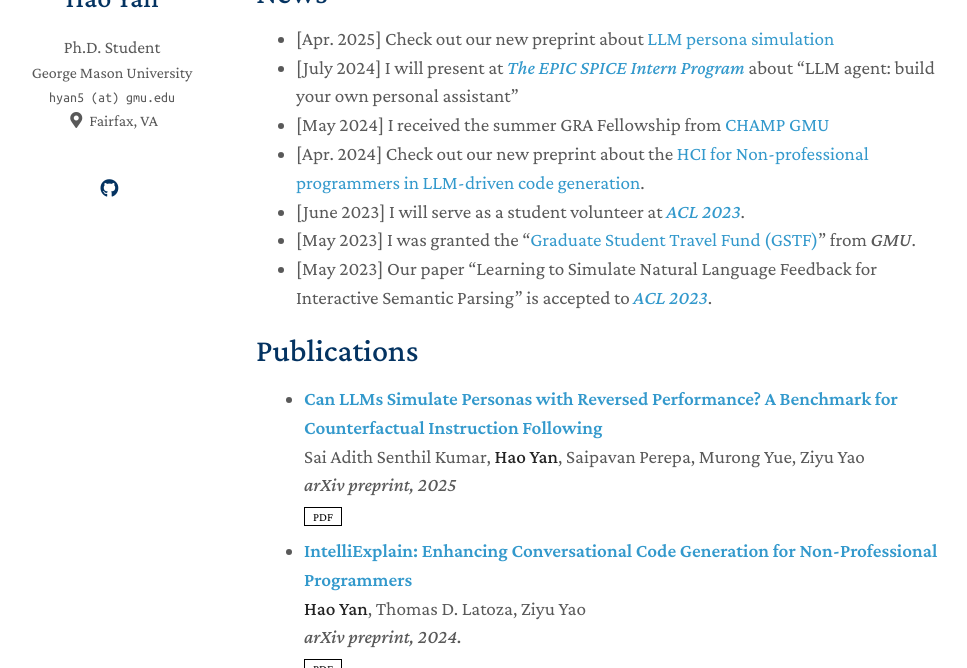
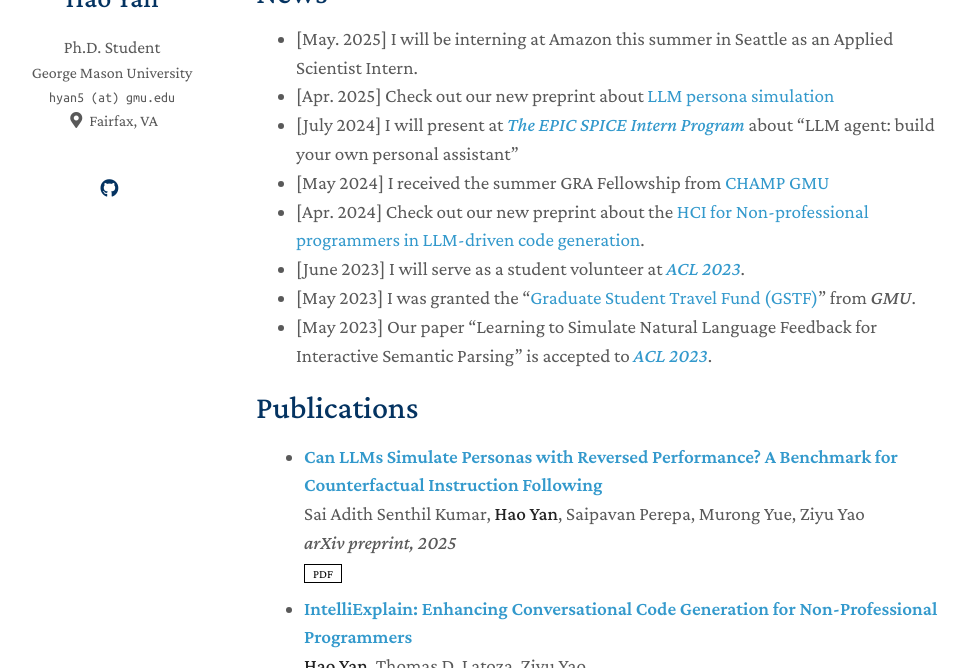
Before and after one commit to hyan5/hyan5.github.io, a Jekyll site: the page built from index.md, in a window 1280 px wide and 900 px high, scrolled down 886 px, cut to the strip 232-900 px from the top of the window. Shown: the whole strip, without its empty margins (164-1131 px from the left). Built offline with Jekyll 4.4.1, drawn with Linux system fonts in a browser that asks for light colours; nearby versions of some CDN libraries; a style sheet for code colours, icons or effects is not loaded; our own code applies the rules of GitHub Pages for plain Markdown files.

Commit message:
Update news.md

```diff
--- a/_includes/news.md
+++ b/_includes/news.md
@@ -1,4 +1,5 @@
 ## News
+- [May. 2025] I will be interning at Amazon this summer in Seattle as an Applied Scientist Intern.
 - [Apr. 2025] Check out our new preprint about [LLM persona simulation](https://arxiv.org/pdf/2305.08195.pdf)
 - [July 2024] I will present at *[The EPIC SPICE Intern Program](https://rprc.gmu.edu/)* about "LLM agent: build your own personal assistant"
 - [May 2024] I received the summer GRA Fellowship from [CHAMP GMU](https://cahmp.gmu.edu/)
```
